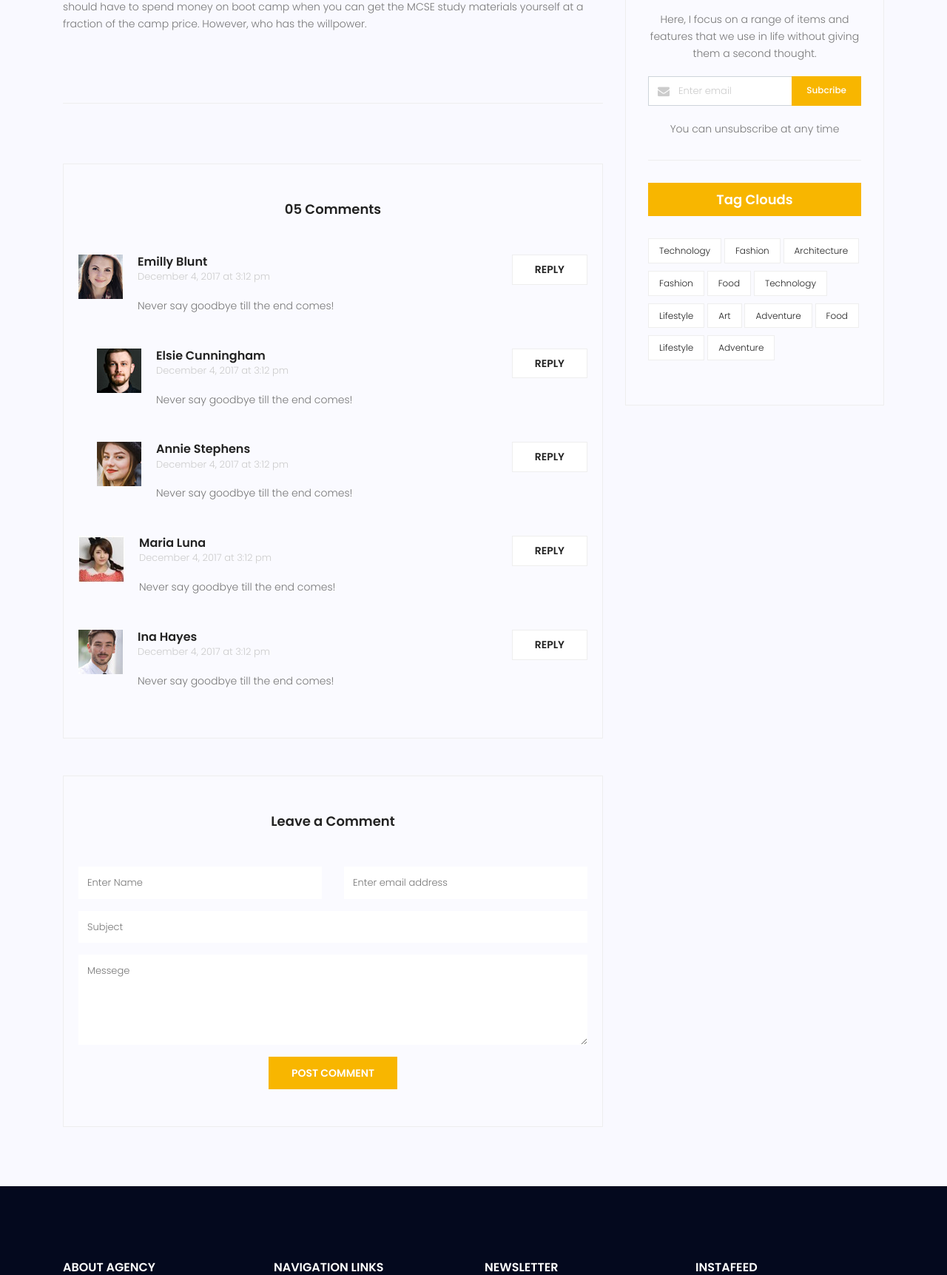
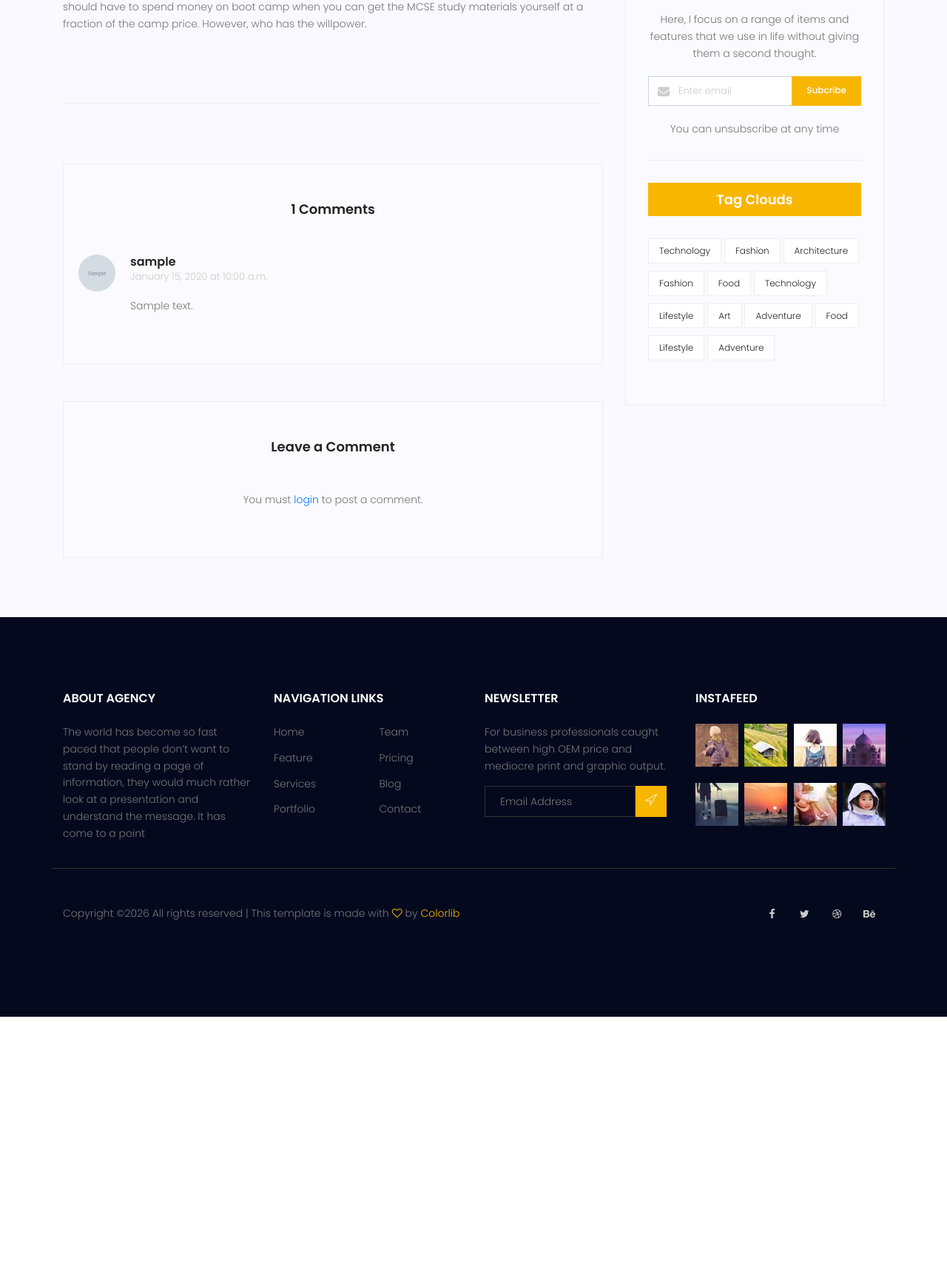
Before and after one commit to SetayeshMahdavi/django-restart, a Django app: page /blog/1/ in a window 1280 px wide. Shown: the part 1870-3593 px from the top of the page at 74% size. After the commit the page ends 3244 px from the top, so only its background shows below. Run offline with Django 5.2, Linux system fonts and the light colour scheme; tables that the repository leaves empty hold one stand-in row (values such as "Sample post"); grey boxes marked "Sample" are stand-in pictures; some libraries are stand-ins or nearby versions.

Commit message:
add comment feature

```diff
--- /dev/null
+++ b/blog/forms.py
@@ -0,0 +1,17 @@
+from django import forms
+from .models import Comment
+
+
+class CommentForm(forms.ModelForm):
+    class Meta:
+        model = Comment
+        fields = ['message']
+        widgets = {
+            'message': forms.Textarea(attrs={
+                'class': 'form-control mb-10',
+                'rows': '5',
+                'placeholder': 'Write your comment...',
+                'onfocus': "this.placeholder = ''",
+                'onblur': "this.placeholder = 'Write your comment...'",
+            }),
+        }
--- a/blog/views.py
+++ b/blog/views.py
@@ -1,7 +1,9 @@
-from django.shortcuts import render
+from django.shortcuts import render, redirect
 from django .http import HttpResponse
 from django.db.models import Count
+from django.contrib import messages
 from .models import *
+from .forms import CommentForm
 
 
 def blog (request):
@@ -50,6 +52,30 @@ def single_blog (request, post_id):
         published_date__lt=post.published_date
     ).order_by('-published_date').first()
 
+    comments = post.comments.filter(active=True, parent__isnull=True).prefetch_related('replies')
+
+    reply_to = request.GET.get('reply_to')
+    reply_to = int(reply_to) if reply_to and reply_to.isdigit() else None
+
+    if request.method == 'POST':
+        if not request.user.is_authenticated:
+            messages.warning(request, "You must login to comment.")
+            return redirect('blog:single', post_id=post.id)
+        form = CommentForm(request.POST)
+        if form.is_valid():
+            comment = form.save(commit=False)
+            comment.post = post
+            comment.author = request.user
+            parent_id = request.POST.get('parent')
+            if parent_id:
+                parent = Comment.objects.filter(id=parent_id, post=post).first()
+                if parent:
+                    comment.parent = parent
+            comment.save()
+            messages.success(request, "Your comment has been posted.")
+            return redirect('blog:single', post_id=post.id)
+    else:
+        form = CommentForm()
 
     context = {
         'post': post,
@@ -57,6 +83,9 @@ def single_blog (request, post_id):
         'next_post': next_post,
         'prev_post': prev_post,
          'author': post.author,
+        'comments': comments,
+        'form': form,
+        'reply_to': reply_to,
     }
 
     return render(request, "blog/blog-single.html", context)
--- a/templates/blog/blog-single.html
+++ b/templates/blog/blog-single.html
@@ -127,122 +127,81 @@
 								</div>
 							</div>
 							<div class="comments-area">
-								<h4>05 Comments</h4>
+								<h4>{{ comments|length }} Comments</h4>
+								{% for comment in comments %}
 								<div class="comment-list">
                                     <div class="single-comment justify-content-between d-flex">
                                         <div class="user justify-content-between d-flex">
                                             <div class="thumb">
-                                                <img src="{% static 'img/blog/c1.jpg' %} " alt="">
+                                                {% if comment.author.profile.avatar %}
+                                                    <img src="{{ comment.author.profile.avatar.url }}" alt="" style="width:50px;height:50px;border-radius:50%;object-fit:cover;">
+                                                {% else %}
+                                                    <img src="{% static 'img/blog/c1.jpg' %} " alt="" style="width:50px;height:50px;border-radius:50%;object-fit:cover;">
+                                                {% endif %}
                                             </div>
                                             <div class="desc">
-                                                <h5><a href="#">Emilly Blunt</a></h5>
-                                                <p class="date">December 4, 2017 at 3:12 pm </p>
+                                                <h5><a href="#">{{ comment.author.username }}</a></h5>
+                                                <p class="date">{{ comment.created_date|date:"F j, Y \a\t g:i a" }} </p>
                                                 <p class="comment">
-                                                    Never say goodbye till the end comes!
+                                                    {{ comment.message }}
                                                 </p>
                                             </div>
                                         </div>
+                                        {% if request.user.is_authenticated %}
                                         <div class="reply-btn">
-                                               <a href="" class="btn-reply text-uppercase">reply</a>
+                                               <a href="{% url 'blog:single' post.id %}?reply_to={{ comment.id }}" class="btn-reply text-uppercase">reply</a>
                                         </div>
+                                        {% endif %}
                                     </div>
-                                </div>
+                                    {% for reply in comment.replies.all %}
                                     <div class="comment-list left-padding">
                                         <div class="single-comment justify-content-between d-flex">
                                             <div class="user justify-content-between d-flex">
                                                 <div class="thumb">
-                                                <img src="{% static 'img/blog/c2.jpg' %} " alt="">
+                                                    {% if reply.author.profile.avatar %}
+                                                        <img src="{{ reply.author.profile.avatar.url }}" alt="" style="width:50px;height:50px;border-radius:50%;object-fit:cover;">
+                                                    {% else %}
+                                                        <img src="{% static 'img/blog/c1.jpg' %} " alt="" style="width:50px;height:50px;border-radius:50%;object-fit:cover;">
+                                                    {% endif %}
                                                 </div>
                                                 <div class="desc">
-                                                <h5><a href="#">Elsie Cunningham</a></h5>
-                                                <p class="date">December 4, 2017 at 3:12 pm </p>
+                                                    <h5><a href="#">{{ reply.author.username }}</a></h5>
+                                                    <p class="date">{{ reply.created_date|date:"F j, Y \a\t g:i a" }} </p>
                                                     <p class="comment">
-                                                    Never say goodbye till the end comes!
+                                                        {{ reply.message }}
                                                     </p>
-                                            </div>
-                                        </div>
-                                        <div class="reply-btn">
-                                               <a href="" class="btn-reply text-uppercase">reply</a>
-                                        </div>
-                                    </div>
-                                </div>
-								<div class="comment-list left-padding">
-                                    <div class="single-comment justify-content-between d-flex">
-                                        <div class="user justify-content-between d-flex">
-                                            <div class="thumb">
-                                                <img src="{% static 'img/blog/c3.jpg' %} " alt="">
-                                            </div>
-                                            <div class="desc">
-                                                <h5><a href="#">Annie Stephens</a></h5>
-                                                <p class="date">December 4, 2017 at 3:12 pm </p>
-                                                <p class="comment">
-                                                    Never say goodbye till the end comes!
-                                                </p>
-                                            </div>
-                                        </div>
-                                        <div class="reply-btn">
-                                               <a href="" class="btn-reply text-uppercase">reply</a>
-                                        </div>
-                                    </div>
-                                </div>
-								<div class="comment-list">
-                                    <div class="single-comment justify-content-between d-flex">
-                                        <div class="user justify-content-between d-flex">
-                                            <div class="thumb">
-                                                <img src="{% static 'img/blog/c4.jpg' %} " alt="">
-                                            </div>
-                                            <div class="desc">
-                                                <h5><a href="#">Maria Luna</a></h5>
-                                                <p class="date">December 4, 2017 at 3:12 pm </p>
-                                                <p class="comment">
-                                                    Never say goodbye till the end comes!
-                                                </p>
-                                            </div>
-                                        </div>
-                                        <div class="reply-btn">
-                                               <a href="" class="btn-reply text-uppercase">reply</a>
-                                        </div>
-                                    </div>
-                                </div>
-								<div class="comment-list">
-                                    <div class="single-comment justify-content-between d-flex">
-                                        <div class="user justify-content-between d-flex">
-                                            <div class="thumb">
-                                                <img src="{% static 'img/blog/c5.jpg' %} " alt="">
-                                            </div>
-                                            <div class="desc">
-                                                <h5><a href="#">Ina Hayes</a></h5>
-                                                <p class="date">December 4, 2017 at 3:12 pm </p>
-                                                <p class="comment">
-                                                    Never say goodbye till the end comes!
-                                                </p>
-                                            </div>
-                                        </div>
-                                        <div class="reply-btn">
-                                               <a href="" class="btn-reply text-uppercase">reply</a>
                                                 </div>
                                             </div>
                                         </div>
                                     </div>
+                                    {% endfor %}
+                                </div>
+								{% empty %}
+								<p>No comments yet. Be the first to comment!</p>
+								{% endfor %}
+							</div>
 							<div class="comment-form">
-								<h4>Leave a Comment</h4>
-								<form>
-									<div class="form-group form-inline">
-									  <div class="form-group col-lg-6 col-md-12 name">
-									    <input type="text" class="form-control" id="name" placeholder="Enter Name" onfocus="this.placeholder = ''" onblur="this.placeholder = 'Enter Name'">
+								<h4>{% if reply_to %}Reply to Comment{% else %}Leave a Comment{% endif %}</h4>
+								{% if request.user.is_authenticated %}
+								<p>Posting as <strong>{{ request.user.username }}</strong></p>
+								<form method="post" action="{% url 'blog:single' post.id %}">
+									{% csrf_token %}
+									{% if reply_to %}
+									<input type="hidden" name="parent" value="{{ reply_to }}">
+									{% endif %}
+									<div class="form-group">
+										{{ form.message }}
 									</div>
-									  <div class="form-group col-lg-6 col-md-12 email">
-									    <input type="email" class="form-control" id="email" placeholder="Enter email address" onfocus="this.placeholder = ''" onblur="this.placeholder = 'Enter email address'">
+									<button type="submit" class="primary-btn text-uppercase">Post Comment</button>
+								</form>
+								{% if form.errors %}
+								<div class="alert alert-danger mt-3">
+									{% for field in form %}{% for error in field.errors %}<p>{{ error }}</p>{% endfor %}{% endfor %}
 								</div>
-									</div>
-									<div class="form-group">
-										<input type="text" class="form-control" id="subject" placeholder="Subject" onfocus="this.placeholder = ''" onblur="this.placeholder = 'Subject'">
-									</div>
-									<div class="form-group">
-										<textarea class="form-control mb-10" rows="5" name="message" placeholder="Messege" onfocus="this.placeholder = ''" onblur="this.placeholder = 'Messege'" required=""></textarea>
-									</div>
-									<a href="#" class="primary-btn text-uppercase">Post Comment</a>
-								</form>
+								{% endif %}
+								{% else %}
+								<p style="margin-top:15px;">You must <a href="{% url 'admin:login' %}">login</a> to post a comment.</p>
+								{% endif %}
 							</div>
 						</div>
 						<div class="col-lg-4 sidebar-widgets">
```
Also changed, not shown: blog/admin.py (+12 -0 lines), blog/models.py (+15 -0 lines), blog/migrations/0007_comment.py (added), website/migrations/0003_alter_contact_subject.py (added). Lines whose indentation alone changed are shown as unchanged.
